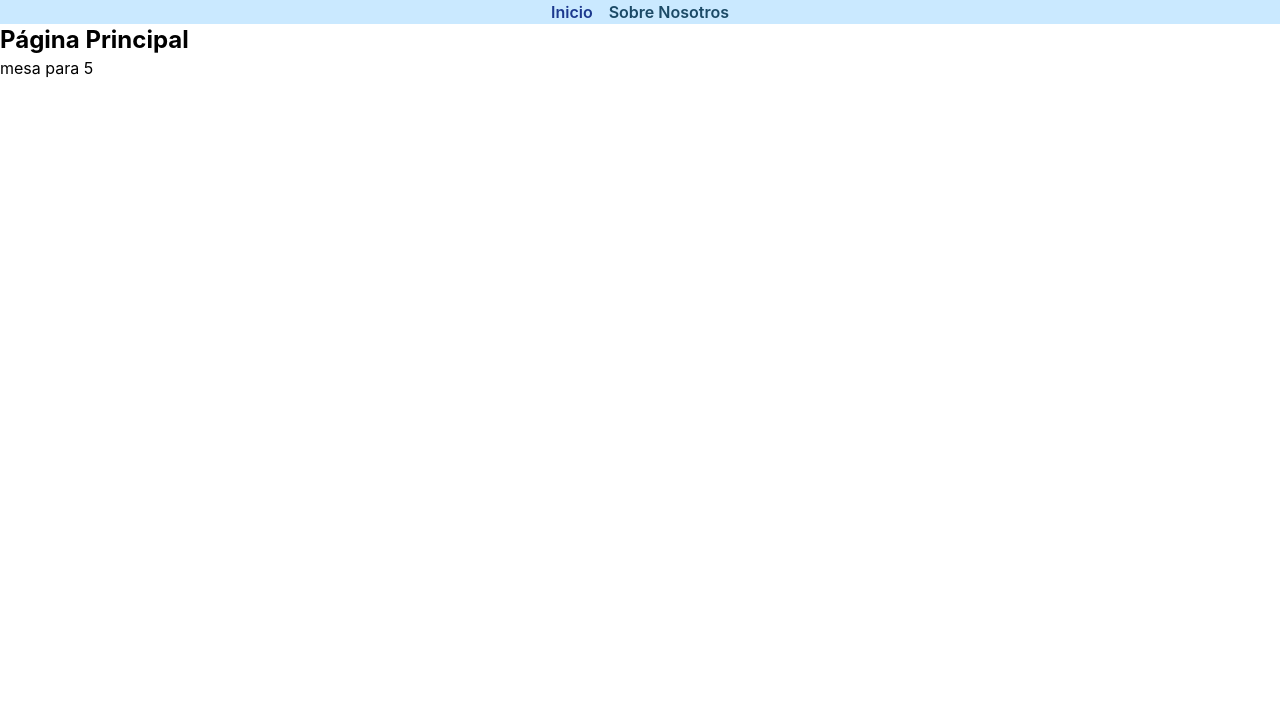
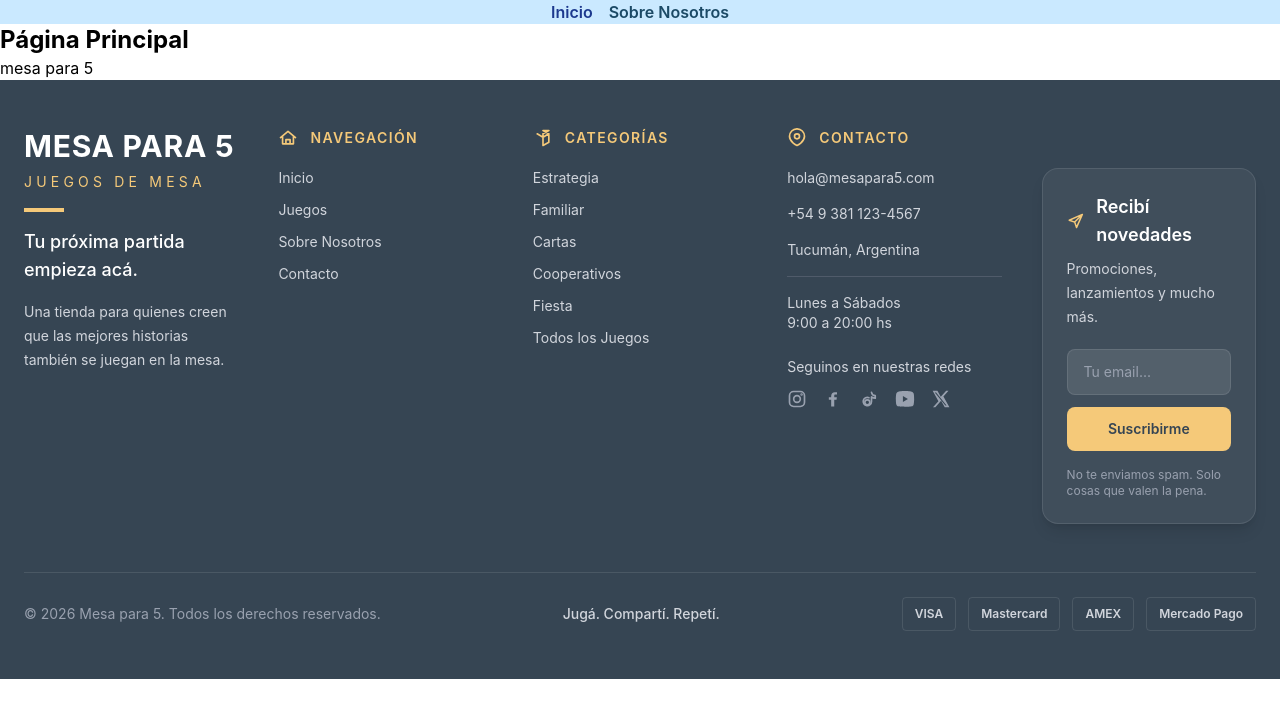
Before and after one commit to alejimenezyb-sys/Mesa-para-5, a React (Vite) app: page / in a window 1280 px wide. Shown: the top 718 px of the page. Built offline with nearby package versions, Linux system fonts and the light colour scheme.

Commit message:
refactor(layout y navegacion): se agregó el componente Footer al layout. Envolver las secciones del layout con etiquetas semánticas ( header para el navbar / main para el outlet / footer ), se importó Link de react-router y se reemplazó por href = #

```diff
--- a/src/components/Footer.tsx
+++ b/src/components/Footer.tsx
@@ -1,3 +1,5 @@
+import { Link } from "react-router";
+
 const Footer = () => {
   return (
     <footer className="bg-[#364553] text-white">
@@ -47,27 +49,19 @@ const Footer = () => {
 
             <ul className="mt-5 space-y-3 text-sm text-gray-300">
               <li>
-                <a href="#" className="transition hover:text-white">
-                  Inicio
-                </a>
+                <Link to= '/404' className="transition hover:text-white">Inicio</Link>
               </li>
 
               <li>
-                <a href="#" className="transition hover:text-white">
-                  Juegos
-                </a>
+                <Link to= '/404' className="transition hover:text-white">Juegos</Link>
               </li>
 
               <li>
-                <a href="#" className="transition hover:text-white">
-                  Sobre nosotros
-                </a>
+                <Link to= '/404' className="transition hover:text-white">Sobre Nosotros</Link>
               </li>
 
               <li>
-                <a href="#" className="transition hover:text-white">
-                  Contacto
-                </a>
+                <Link to= '/404' className="transition hover:text-white">Contacto</Link>
               </li>
             </ul>
           </div>
@@ -96,39 +90,28 @@ const Footer = () => {
 
             <ul className="mt-5 space-y-3 text-sm text-gray-300">
               <li>
-                <a href="#" className="transition hover:text-white">
-                  Estrategia
-                </a>
+                                <Link to= '/404' className="transition hover:text-white">Estrategia</Link>
+
               </li>
 
               <li>
-                <a href="#" className="transition hover:text-white">
-                  Familiar
-                </a>
+                <Link to= '/404' className="transition hover:text-white">Familiar</Link>
               </li>
 
               <li>
-                <a href="#" className="transition hover:text-white">
-                  Cartas
-                </a>
+                <Link to= '/404' className="transition hover:text-white">Cartas</Link>
               </li>
 
               <li>
-                <a href="#" className="transition hover:text-white">
-                  Cooperativos
-                </a>
+                <Link to= '/404' className="transition hover:text-white">Cooperativos</Link>
               </li>
 
               <li>
-                <a href="#" className="transition hover:text-white">
-                  Fiesta
-                </a>
+                <Link to= '/404' className="transition hover:text-white">Fiesta</Link>
               </li>
 
               <li>
-                <a href="#" className="transition hover:text-white">
-                  Todos los juegos
-                </a>
+                <Link to= '/404' className="transition hover:text-white">Todos los Juegos</Link>
               </li>
             </ul>
           </div>
@@ -321,12 +304,7 @@ const Footer = () => {
                 className="w-full rounded-lg border border-white/10 bg-white/10 px-4 py-3 text-sm text-white outline-none placeholder:text-gray-400 focus:border-[#f5c979]"
               />
 
-              <a
-                href="#"
-                className="mt-3 block w-full rounded-lg bg-[#f5c979] px-4 py-3 text-center text-sm font-semibold text-[#364553] transition hover:brightness-105"
-              >
-                Suscribirme
-              </a>
+              <Link to= '/404' className="mt-3 block w-full rounded-lg bg-[#f5c979] px-4 py-3 text-center text-sm font-semibold text-[#364553] transition hover:brightness-105">Suscribirme</Link>
             </div>
 
             <p className="mt-4 text-xs text-gray-400">
--- a/src/layout/Layout.tsx
+++ b/src/layout/Layout.tsx
@@ -1,12 +1,21 @@
 import { Outlet } from 'react-router'
 import NavBarApp from '../components/NavBarApp'
+import Footer from '../components/Footer'
 
 const LayoutApp = () => {
   return (
     <>
+    <header>
     <NavBarApp/>
+    </header>
+    <main>
     <Outlet />
+    </main>
+    <footer>
+    <Footer/>
+    </footer>
     </>
+
   )
 }
 
```
